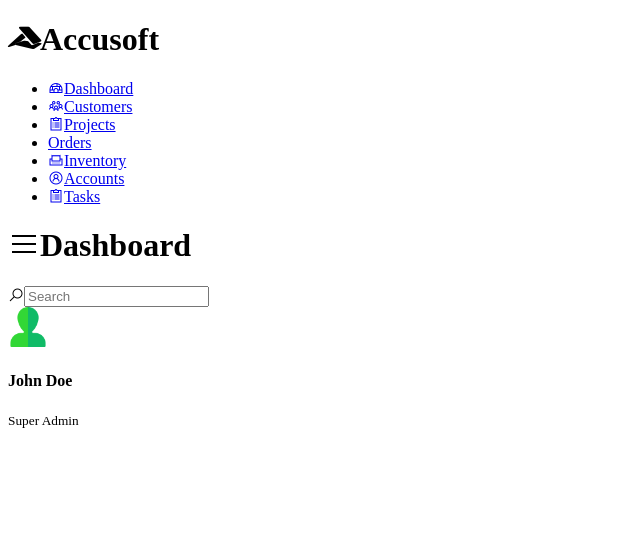
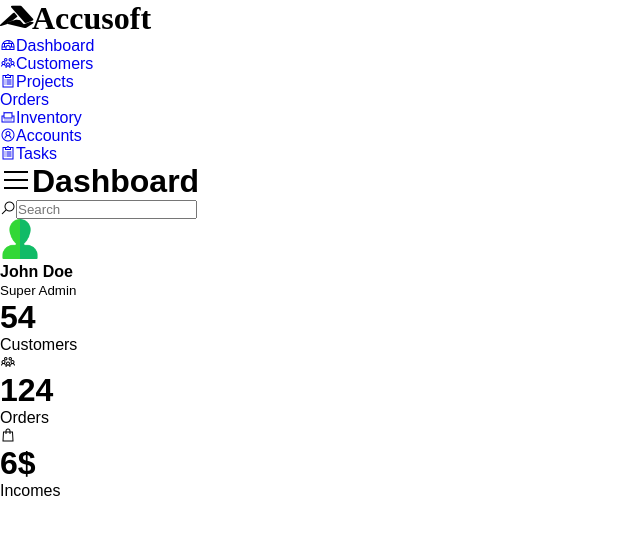
Before and after one commit to Dominic-SR/React-Responsive-Control-Panel, a JavaScript app: page / in a window 1280 px wide. Shown: the top 534 px of the page, without its empty margins (0-640 px from the left). Built offline with nearby package versions, Linux system fonts and the light colour scheme; the HTML template or start-up script is replaced by a standard one.

Commit message:
css init

```diff
--- a/src/App.css
+++ b/src/App.css
@@ -0,0 +1,15 @@
+:root {
+
+    --main-color : #DD2F6E;
+    --color-dark : #1D2231;
+    --text-grey : #8390A2;
+}
+
+*{
+    padding: 0;
+    margin: 0;
+    box-sizing: border-box;
+    list-style-type: none;
+    text-decoration: none;
+    font-family: 'Poppins', sans-serif;
+}
--- a/src/App.js
+++ b/src/App.js
@@ -65,6 +65,42 @@
               </div>
             </div>
         </header>
+
+        <main>
+          <div className='cards'>
+
+            <div className='card-single'>
+              <div>
+                <h1>54</h1>
+                <span>Customers</span>
+              </div>
+              <div>
+                <span className='las la-users'></span>
+              </div>
+            </div>
+
+            <div className='card-single'>
+              <div>
+                <h1>124</h1>
+                <span>Orders</span>
+              </div>
+              <div>
+                <span className='las la-shopping-bag'></span>
+              </div>
+            </div>
+
+            <div className='card-single'>
+              <div>
+                <h1>6$</h1>
+                <span>Incomes</span>
+              </div>
+              <div>
+                <span className='las la-google-wallet'></span>
+              </div>
+            </div>
+
+          </div>
+        </main>
     </div>
     </>
   );
```
